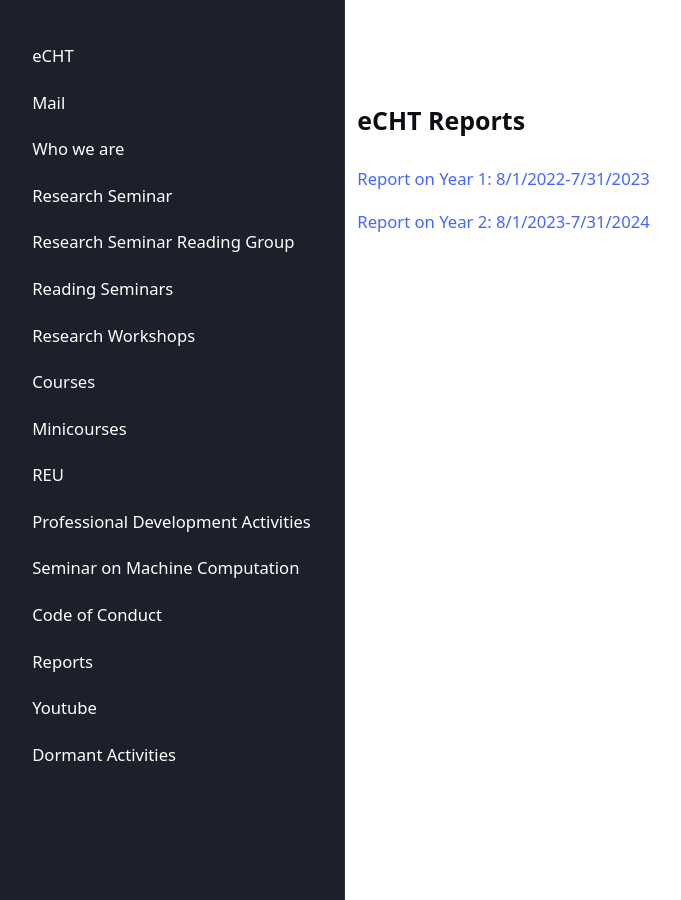
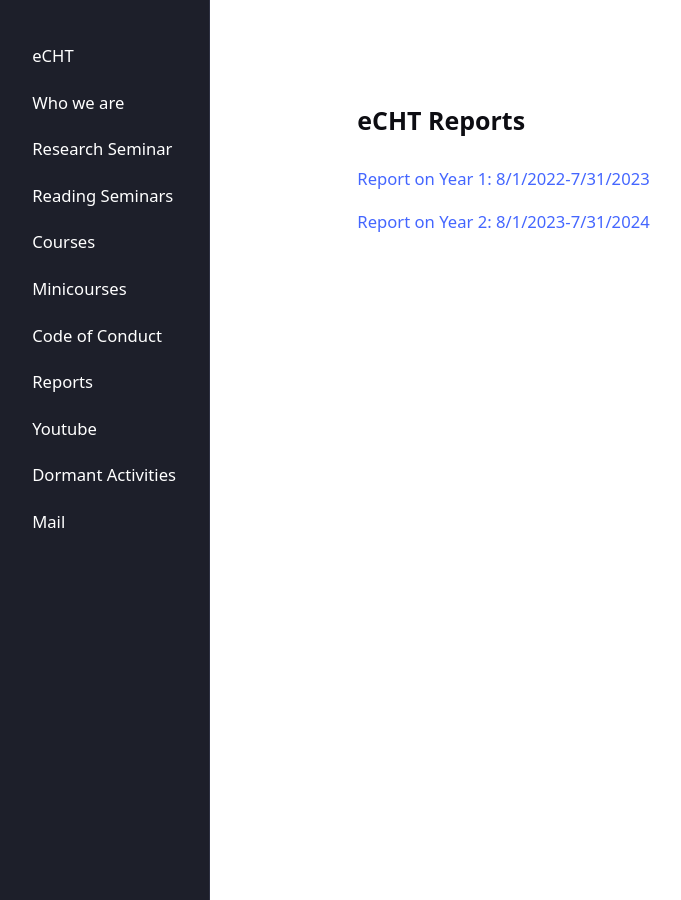
Before and after one commit to eCHTorc/eCHTorc.github.io, a Jekyll site: the page built from echt-reports.html, in a window 1280 px wide. Shown: the whole page, without its empty margins (42-723 px from the left). Built offline with Jekyll 4.4.1, drawn with Linux system fonts in a browser that asks for light colours.

Commit message:
Menu bar

```diff
--- a/_config.yml
+++ b/_config.yml
@@ -22,20 +22,15 @@ navigation:                     # accepts {file, title, url, icon, sidebaricon}
   - {title: eCHT, url: "https://echtorc.github.io/"}
 
 external:                       # accepts {file, title, url, icon, sidebaricon}
-  - {title: Mail, url: "mailto:echtadmin@gmail.com"}
   - {title: Who we are, url: "https://echtorc.github.io/who-we-are/"}
   - {title: Research Seminar, url: "https://echtorc.github.io/echt-research-seminar"}
-  - {title: Research Seminar Reading Group, url: "https://echtorc.github.io/echt-research-seminar-reading-group"}
   - {title: Reading Seminars, url: "https://echtorc.github.io/echt-reading-seminars"}
-  - {title: Research Workshops, url: "https://echtorc.github.io/echt-research-workshops"}
   - {title: Courses, url: "https://echtorc.github.io/echt-courses"}
   - {title: Minicourses, url: "https://echtorc.github.io/echt-minicourses"}
-  - {title: REU, url: "https://echtorc.github.io/echt-research-experience-for-undergraduates-summer-24"}
-  - {title: Professional Development Activities, url: "https://echtorc.github.io/echt-professional-development"}
-  - {title: Seminar on Machine Computation, url: "https://echtorc.github.io/echt-seminar-machine-computation"}
   - {title: Code of Conduct, url: "https://echtorc.github.io/echt-code-of-conduct/"}
   - {title: Reports, url: "https://echtorc.github.io/echt-reports/"}
   - {title: Youtube, url: "https://www.youtube.com/user/dcisaksen/videos"}
   - {title: Dormant Activities, url: "https://echtorc.github.io/echt-dormant-activities/"}
+  - {title: Mail, url: "mailto:echtadmin@gmail.com"}
 plugins:
  - jekyll-feed
```
Also changed, not shown: index.md (+1 -1 lines).
